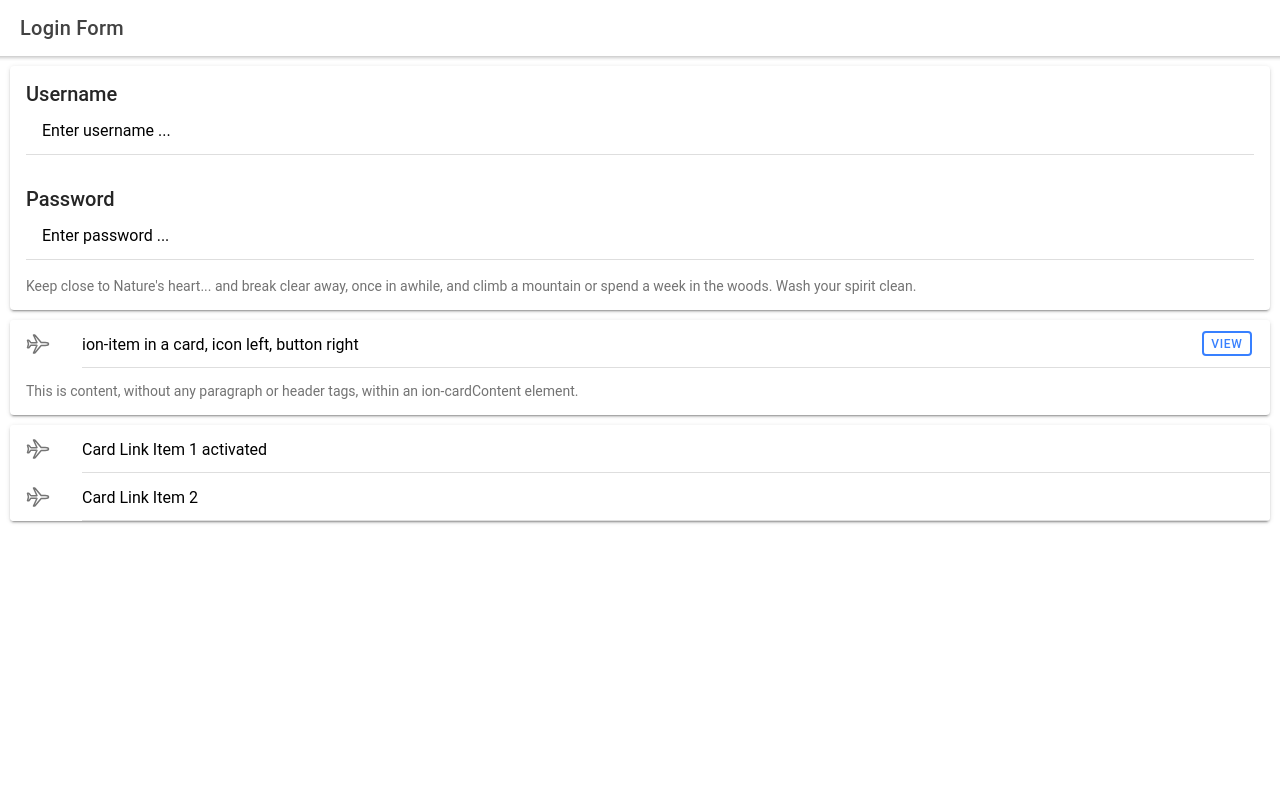
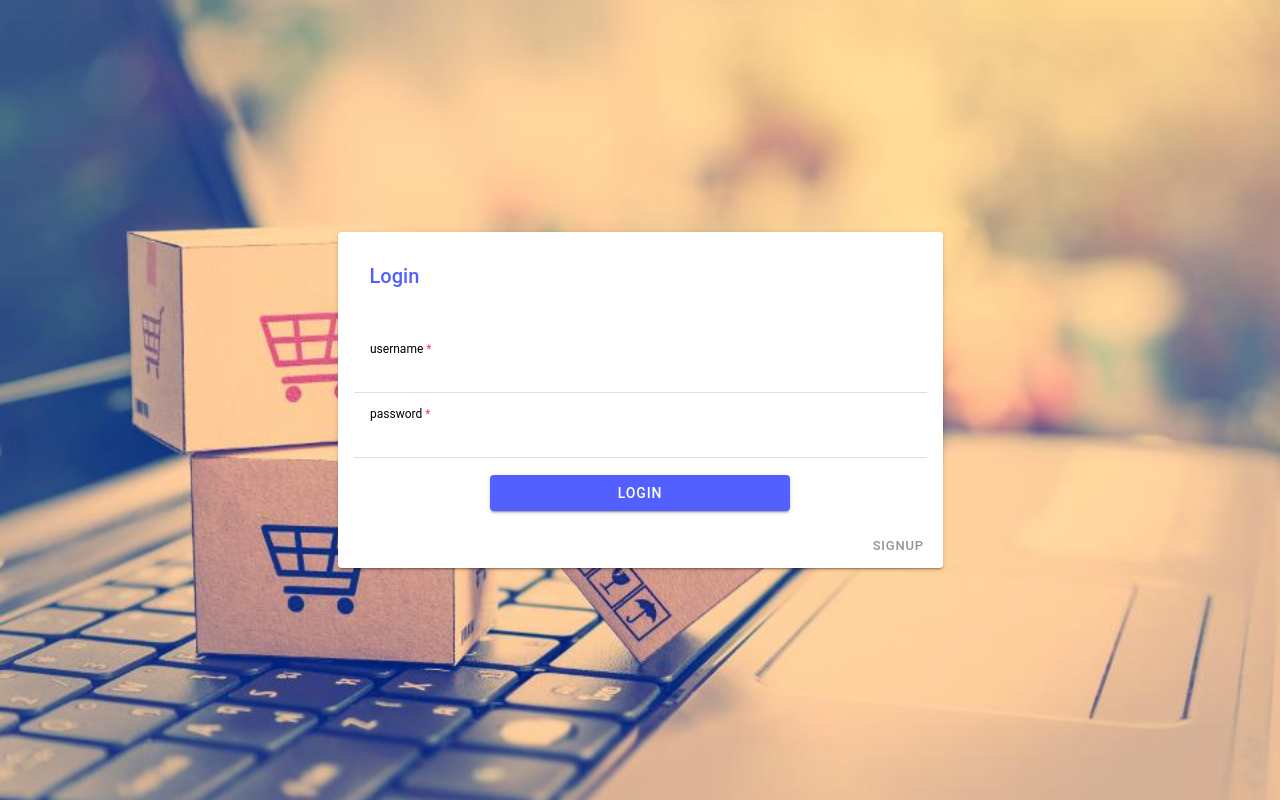
Before and after one commit to quatmer/ws-app2, a React (Create React App) app in the folder packages/client/: page /login in a window 1280 px wide. Built offline with nearby package versions, Linux system fonts and the light colour scheme.

Commit message:
c-feat: create login-form and add to login-page

```diff
--- /dev/null
+++ b/packages/client/src/container/auth/LoginForm.tsx
@@ -0,0 +1,52 @@
+import React from 'react';
+import {
+  IonCard,
+  IonCardHeader,
+  IonCardTitle,
+  IonText,
+  IonCardContent,
+  IonList,
+  IonItem,
+  IonLabel,
+  IonInput,
+  IonButton,
+} from '@ionic/react';
+
+const LoginForm = () => {
+  return (
+    <IonCard>
+      <IonCardHeader>
+        <IonCardTitle class="ion-padding">
+          <IonText color="tertiary">Login</IonText>
+        </IonCardTitle>
+      </IonCardHeader>
+      <IonCardContent>
+        <IonList>
+          <IonItem>
+            <IonLabel position="stacked">
+              username
+              <IonText color="danger"> *</IonText>
+            </IonLabel>
+            <IonInput type="text" />
+          </IonItem>
+          <IonItem>
+            <IonLabel position="stacked">
+              password
+              <IonText color="danger"> *</IonText>
+            </IonLabel>
+            <IonInput type="password" />
+          </IonItem>
+        </IonList>
+        <div id="auth-button-container" className="full-size content-center">
+          <IonButton color="tertiary">Login</IonButton>
+        </div>
+
+        <IonButton id="other-auth-button" fill="clear" color="medium" size="small" routerLink="/signup">
+          signup
+        </IonButton>
+      </IonCardContent>
+    </IonCard>
+  );
+};
+
+export default LoginForm;
--- a/packages/client/src/pages/LoginPage.tsx
+++ b/packages/client/src/pages/LoginPage.tsx
@@ -1,65 +1,14 @@
-import React from 'react'
-import { IonCard, IonItem, IonPage, IonHeader, IonToolbar, IonTitle, IonContent, IonCardHeader, IonCardSubtitle, IonCardTitle, IonCardContent, IonIcon, IonLabel, IonButton, IonInput } from '@ionic/react';
-import { airplaneOutline } from 'ionicons/icons';
+import React from 'react';
+import AuthLayout from 'src/layouts/AuthLayout';
+import LoginForm from 'src/container/auth/LoginForm';
+import { IonPage } from '@ionic/react';
 
-const LoginPage = () =>
-{
-    return (
-        <IonPage>
-            <IonHeader>
-                <IonToolbar>
-                    <IonTitle>Login Form</IonTitle>
-                </IonToolbar>
-            </IonHeader>
-            <IonContent>
-                <IonCard>
-                    <IonCardHeader>
-                        <IonCardTitle>Username</IonCardTitle>
-                        <IonItem>
-                            <IonInput value="Enter username ..." readonly></IonInput>
-                        </IonItem>
-                    </IonCardHeader>
-                    <IonCardHeader>
-                        <IonCardTitle>Password</IonCardTitle>
-                        <IonItem>
-                            <IonInput value="Enter password ..." readonly></IonInput>
-                        </IonItem>
-                    </IonCardHeader>
-
-                    <IonCardContent>
-                        Keep close to Nature's heart... and break clear away, once in awhile,
-                        and climb a mountain or spend a week in the woods. Wash your spirit clean.
-        </IonCardContent>
-                </IonCard>
-
-                <IonCard>
-                    <IonItem>
-                        <IonIcon icon={airplaneOutline} slot="start" />
-                        <IonLabel>ion-item in a card, icon left, button right</IonLabel>
-                        <IonButton fill="outline" slot="end">View</IonButton>
-                    </IonItem>
-
-                    <IonCardContent>
-                        This is content, without any paragraph or header tags,
-                        within an ion-cardContent element.
-        </IonCardContent>
-                </IonCard>
-
-                <IonCard>
-                    <IonItem href="#" className="ion-activated">
-                        <IonIcon icon={airplaneOutline} slot="start" />
-                        <IonLabel>Card Link Item 1 activated</IonLabel>
-                    </IonItem>
-
-                    <IonItem href="#">
-                        <IonIcon icon={airplaneOutline} slot="start" />
-                        <IonLabel>Card Link Item 2</IonLabel>
-                    </IonItem>
-
-                </IonCard>
-            </IonContent>
-        </IonPage>
-    );
+const LoginPage = () => {
+  return (
+    <AuthLayout>
+      <LoginForm />
+    </AuthLayout>
+  );
 };
 
-export default LoginPage
+export default LoginPage;
```
